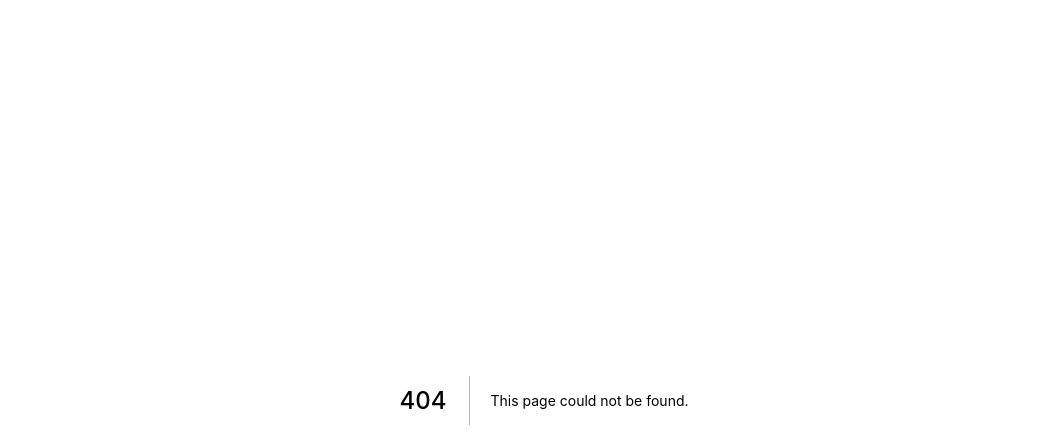
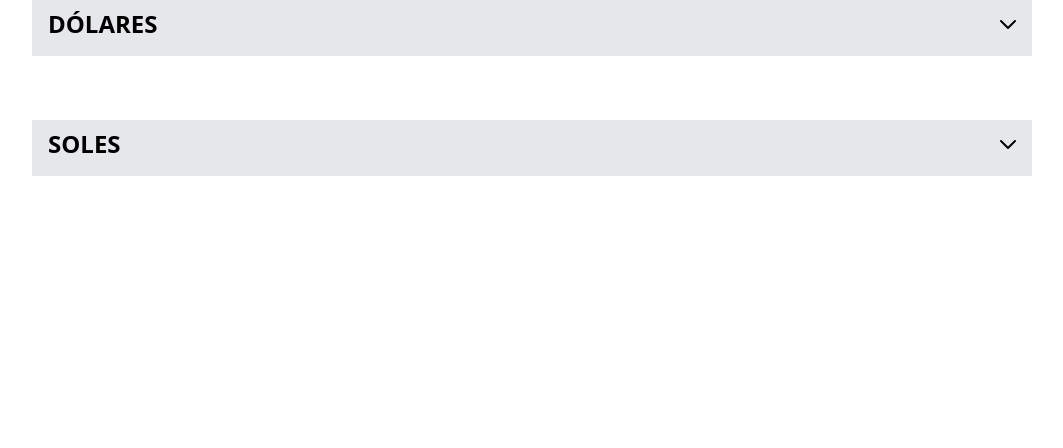
Before and after one commit to andrealemonroy/cednext, a Next.js app: page /validateMoney in a window 1280 px wide. Before the commit this address had no page. Shown: the top 448 px of the page, without its empty margins (96-1159 px from the left). Built offline with nearby package versions, Linux system fonts and the light colour scheme.

Commit message:
avance mapa y billetes

```diff
--- /dev/null
+++ b/components/CardItem.jsx
@@ -0,0 +1,22 @@
+import React from "react";
+import Image from "next/image";
+
+const CardItem = (name, image = "") => {
+  const myLoader = ({ src, width, quality }) => {
+    return `${src}?w=${width}&q=${quality || 75}`;
+  };
+  return (
+    <div className="max-w-sm rounded overflow-hidden shadow-lg">
+      <Image
+        className="w-full"
+        src="/img/cusco.jpg"
+        alt={name}
+        width={140}
+        height={158}
+      />
+      <div className="font-bold text-xl mb-2">{name}</div>
+    </div>
+  );
+};
+
+export default CardItem;
--- /dev/null
+++ b/components/ListCard.jsx
@@ -0,0 +1,14 @@
+import React from "react";
+import CardItem from "./CardItem";
+
+const ListCard = (nombre, imagen = "") => {
+  return (
+    <>
+      <div className="container mx-auto px-4">
+        <CardItem name={nombre} image={imagen}></CardItem>
+      </div>
+    </>
+  );
+};
+
+export default ListCard;
--- /dev/null
+++ b/components/Money.jsx
@@ -0,0 +1,166 @@
+import React from "react";
+import Title from "./Title";
+function Questions() {
+  return (
+    <>
+      <div className="relative w-[1000px] overflow-hidden">
+        <input
+          type="checkbox"
+          className="
+              peer
+              absolute top-0 inset-x-0
+              w-full h-12
+              opacity-0 z-10 cursor-pointer
+            "
+        />
+        <div
+          className="
+            bg-gray-200
+            h-14 w-full
+            pt-2 pl-4
+            flex-items-center
+            align-middle
+          "
+        >
+          <Title type="h2" text="DÓLARES" />
+        </div>
+        <div
+          className="
+            absolute top-3 right-3
+            text-black
+            transition-transform duration-500
+            rotate-0 peer-checked:rotate-180
+          "
+        >
+          {/* arrow icon */}
+          <svg
+            xmlns="http://www.w3.org/2000/svg"
+            className="h-6 w-6"
+            fill="none"
+            viewBox="0 0 24 24"
+            stroke="currentColor"
+            strokeWidth={2}
+          >
+            <path
+              strokeLinecap="round"
+              strokeLinejoin="round"
+              d="M19 9l-7 7-7-7"
+            />
+          </svg>
+        </div>
+        <div
+          className="
+              overflow-hidden
+              transition-all duration-500
+              max-h-0 peer-checked:max-h-full
+          "
+        >
+          <div className="p-4">
+            <div className="pl-10 pt-6 text-justify">
+              <Title type="h2" text="$ 100 >>" />
+            </div>
+            <div className="pl-10 pt-6 text-justify">
+              <Title type="h2" text="$ 50 >>" />
+            </div>
+            <div className="pl-10 pt-6  text-justify">
+              <Title type="h2" text="$ 20 >>" />
+            </div>
+          </div>
+        </div>
+        <div className=" bg-white p-8"></div>
+      </div>
+      <div className="relative w-[1000px] overflow-hidden">
+        <input
+          type="checkbox"
+          className="
+              peer
+              absolute top-0 inset-x-0
+              w-full h-12
+              opacity-0 z-10 cursor-pointer
+            "
+        />
+        <div
+          className="
+            bg-gray-200
+            h-14 w-full
+            pt-2 pl-4
+            flex-items-center
+            align-middle
+          "
+        >
+          <Title type="h2" text="SOLES" />
+        </div>
+        <div
+          className="
+            absolute top-3 right-3
+            bg-emerald-700
+            text-black
+            transition-transform duration-500
+            rotate-0 peer-checked:rotate-180
+          "
+        >
+          {/* arrow icon */}
+          <svg
+            xmlns="http://www.w3.org/2000/svg"
+            className="h-6 w-6"
+            fill="none"
+            viewBox="0 0 24 24"
+            stroke="currentColor"
+            strokeWidth={2}
+          >
+            <path
+              strokeLinecap="round"
+              strokeLinejoin="round"
+              d="M19 9l-7 7-7-7"
+            />
+          </svg>
+        </div>
+        <div
+          className="
+              overflow-hidden
+              transition-all duration-500
+              max-h-0 peer-checked:max-h-full
+          "
+        >
+          <div className="p-4 ">
+            <div className="pl-0 pt-0 text-justify bg-emerald-700 cursor-pointer border-b-2 border-slate-50">
+              <h2
+                href="https://cuantoestaeldolar.pe/blog/7-claves-para-detectar-si-un-billete-de-s-200-es-falso/"
+                className="backgroundMoney"
+              >
+                {"S / 200 >>"}
+              </h2>
+            </div>
+            <div className="pl-0 pt-0 text-justify bg-emerald-700 cursor-pointer border-b-2 border-slate-50">
+              <h2
+                href="https://cuantoestaeldolar.pe/blog/7-claves-para-detectar-si-un-billete-de-s-200-es-falso/"
+                className="backgroundMoney"
+              >
+                {"S / 100 >>"}
+              </h2>
+            </div>
+            <div className="pl-0 pt-0 text-justify bg-emerald-700 cursor-pointer border-b-2 border-slate-50">
+              <h2
+                href="https://cuantoestaeldolar.pe/blog/7-claves-para-detectar-si-un-billete-de-s-200-es-falso/"
+                className="backgroundMoney"
+              >
+                {"S / 50 >>"}
+              </h2>
+            </div>
+            <div className="pl-0 pt-0 text-justify bg-emerald-700 cursor-pointer border-b-2 border-slate-50">
+              <h2
+                href="https://cuantoestaeldolar.pe/blog/7-claves-para-detectar-si-un-billete-de-s-200-es-falso/"
+                className="backgroundMoney"
+              >
+                {"S / 10 >>"}
+              </h2>
+            </div>
+          </div>
+        </div>
+        <div className=" bg-white p-8"></div>
+      </div>
+    </>
+  );
+}
+
+export default Questions;
--- a/pages/exchangeHouses.jsx
+++ b/pages/exchangeHouses.jsx
@@ -4,6 +4,8 @@ import Menu from "../components/Navbar/Menu";
 import Title from "../components/Title";
 import Footer from "../components/Footer";
 import HomeChangeDetails from "../components/homeChangeDetails";
+import ListCard from "../components/listCard";
+import { MdSettingsApplications } from "react-icons/md";
 
 const initialHome = {
   id: "148",
@@ -64,11 +66,12 @@ const ExchangeHouses = ({
   const [casasCambio, setCasasCambio] = useState(false);
   const [casaCambio, setCasaCambio] = useState(null);
 
-  const [nombreDistrito, setNombreDistrito] = useState("Prueba");
-  const [departament, setDepartament] = useState("");
-  const [province, setProvince] = useState("");
-  const [district, setDistrict] = useState("");
+  const [nombreDistrito, setNombreDistrito] = useState("Cercado de Lima");
+  const [departament, setDepartament] = useState("15");
+  const [province, setProvince] = useState("127");
+  const [district, setDistrict] = useState("1251");
   const [homeChange, setHomeChange] = useState(initialHome);
+  const [inicio, setInicio] = useState(true);
 
   useEffect(() => {
     refresh();
@@ -128,6 +131,7 @@ const ExchangeHouses = ({
     const nombreDistrito = option[1];
     setDistrict(idDistrito);
     setNombreDistrito(nombreDistrito);
+    setInicio(false);
   };
 
   const searchExchangeHouses = () => {};
@@ -142,12 +146,15 @@ const ExchangeHouses = ({
         <div className="container lg:flex gap-4 px-2 sm:grid col-span-4">
           <select
             id="departaments"
-            className="bg-slate-200 w-[300px] border border-gray-300 text-gray-900 text-sm rounded-lg focus:ring-blue-500 focus:border-blue-500 block p-2.5 dark:bg-gray-700 dark:border-gray-600 dark:placeholder-gray-400 dark:text-white dark:focus:ring-blue-500 dark:focus:border-blue-500 drop-shadow-md"
+            className="w-[300px] border border-gray-300 text-gray-900 text-sm rounded-lg focus:ring-blue-500 focus:border-blue-500 block p-2.5  dark:bg-gray-700 dark:border-gray-600 dark:placeholder-gray-400 dark:text-white dark:focus:ring-blue-500 dark:focus:border-blue-500 drop-shadow-md"
             onChange={onHandleDepartamento}
           >
-            <option value={-1}>Seleccione departamento</option>
+            <option className="bg-slate-200" value={-1}>
+              Seleccione departamento
+            </option>
             {departamentos?.map((departament) => (
               <option
+                className="bg-slate-300"
                 name="departament"
                 key={departament.id}
                 value={departament.id}
@@ -163,7 +170,12 @@ const ExchangeHouses = ({
           >
             <option value={-1}>Seleccione provincia</option>
             {provincias?.map((province) => (
-              <option name="province" key={province.id} value={province.id}>
+              <option
+                className="bg-slate-300"
+                name="province"
+                key={province.id}
+                value={province.id}
+              >
                 {province.provincia}
               </option>
             ))}
@@ -178,6 +190,7 @@ const ExchangeHouses = ({
             </option>
             {distritos?.map((district) => (
               <option
+                className="bg-slate-300"
                 key={district.id}
                 value={district.id + "-" + district.distrito}
               >
@@ -195,6 +208,10 @@ const ExchangeHouses = ({
         </button>
       </div>
       <div className="min-h-screen">
+        {inicio &&
+          departamentos?.map((el) => {
+            <ListCard name={el.departamento} imagen="" />;
+          })}
         {casaCambio && <HomeChangeDetails datos={homeChange} />}
         {casaCambio === null && district > 0 && (
           <h1 className="py-10 text-4xl text-gray-900 font-black">
@@ -213,6 +230,7 @@ const ExchangeHouses = ({
                 <a
                   className="no-underline hover:underline"
                   type={casas.url}
+                  href={"#|" + casas.url}
                   rel={casas.url}
                 >
                   <h1 className="text-3xl text-[#0096A6] font-black">
@@ -229,7 +247,6 @@ const ExchangeHouses = ({
     </div>
   );
 };
-
 export default ExchangeHouses;
 
 export const getStaticProps = async () => {
--- a/pages/index.js
+++ b/pages/index.js
@@ -27,6 +27,7 @@ export default function Home({
   //menu[1].path = "prueba";
   menu[1].path = "exchangeHouses";
   menu[2].path = "variationDolar";
+  menu[3].path = "validateMoney";
   // menu[3].path = 'calculatorMoney';
   menu[4].path = "newsChange";
   menu[5].path = "brandDesign";
--- /dev/null
+++ b/pages/validateMoney.jsx
@@ -0,0 +1,14 @@
+import React from "react";
+import Money from "../components/Money";
+
+const validateMoney = () => {
+  return (
+    <>
+      <div className="container w-1/2">
+        <Money />
+      </div>
+    </>
+  );
+};
+
+export default validateMoney;
--- a/styles/index.scss
+++ b/styles/index.scss
@@ -160,3 +160,11 @@
   width: 100%;
   height: 40vh;
 }
+
+.backgroundMoney {
+  background-color: #0096A6;
+  color: #FFFFFF;
+  font-size: xx-large;
+  padding: 0;
+  margin: 0;
+}
--- a/utils/constants.jsx
+++ b/utils/constants.jsx
@@ -14,7 +14,7 @@ export const navLinks = [
   },
   {
     name: "Calcular",
-    path: "/",
+    path: "/validateMoney",
   },
   {
     name: "Noticias",
```
Also changed, not shown: public/img/cusco.jpg (added).
